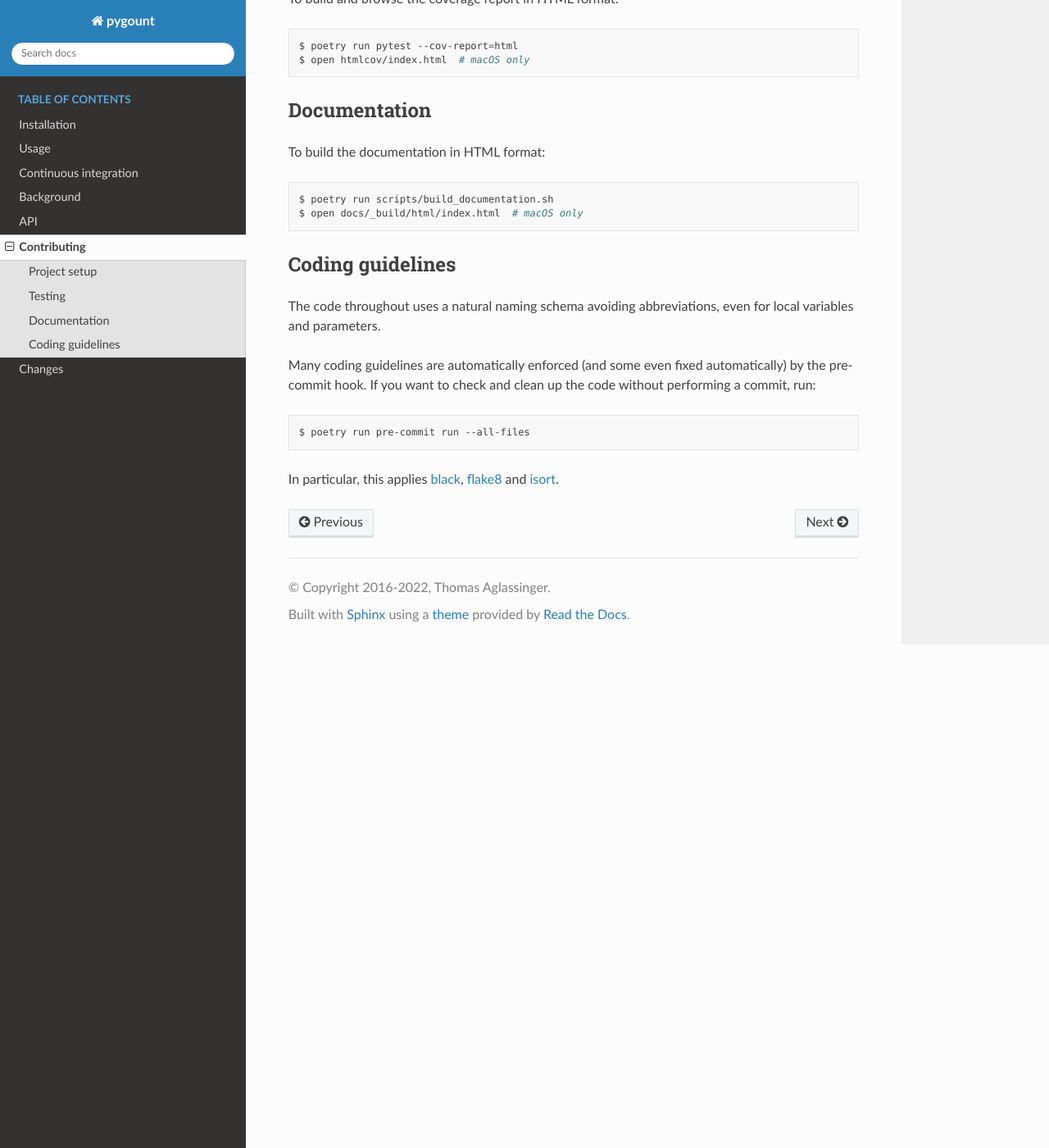
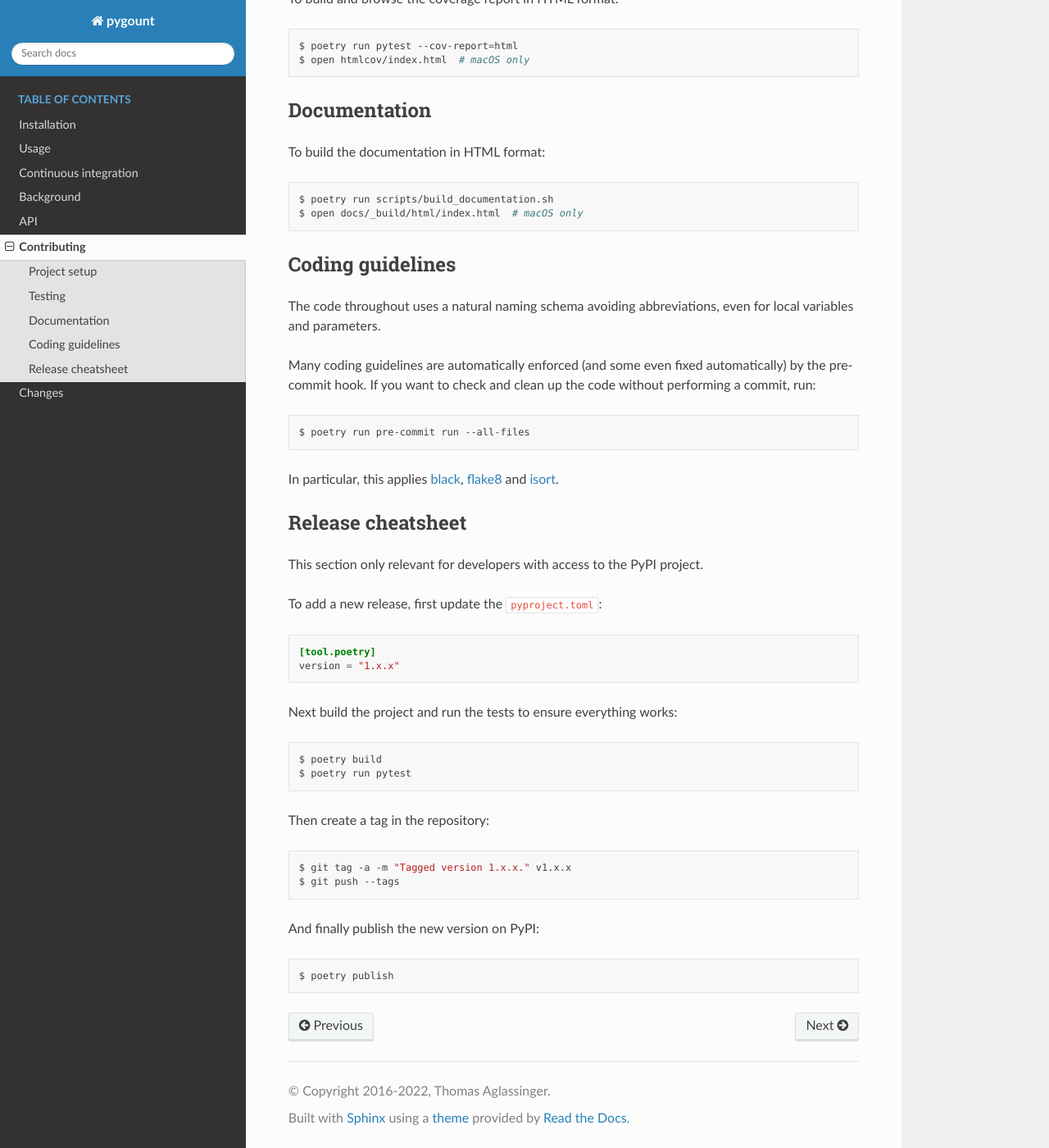
Before and after one commit to roskakori/pygount, a Sphinx documentation site: the page built from docs/contributing.rst, in a window 1280 px wide and 1400 px high, scrolled down 797 px. Shown: the whole window at 82% size. Built offline with Sphinx 7.4.7 and the Read the Docs theme 2.0.0, drawn with Linux system fonts in a browser that asks for light colours.

Commit message:
#75 Added release cheatsheet.

```diff
--- a/docs/changes.rst
+++ b/docs/changes.rst
@@ -5,7 +5,7 @@ Changes
 
 This chapter describes the changes coming with each new version of pygount.
 
-Version 1.3.0, 2022-xx-xx
+Version 1.3.0, 2022-01-06
 
 * Changed build process to `poetry <https://python-poetry.org/>`_ to change
   several messy configuration files into a single even more messy
--- a/docs/contributing.rst
+++ b/docs/contributing.rst
@@ -74,3 +74,35 @@ the code without performing a commit, run:
 In particular, this applies `black <https://black.readthedocs.io/en/stable/>`_,
 `flake8 <https://flake8.pycqa.org/>`_ and
 `isort <https://pypi.org/project/isort/>`_.
+
+Release cheatsheet
+------------------
+
+This section only relevant for developers with access to the PyPI project.
+
+To add a new release, first update the :file:`pyproject.toml`:
+
+.. code-block:: toml
+
+    [tool.poetry]
+    version = "1.x.x"
+
+Next build the project and run the tests to ensure everything works:
+
+.. code-block:: sh
+
+    $ poetry build
+    $ poetry run pytest
+
+Then create a tag in the repository:
+
+.. code-block:: sh
+
+    $ git tag -a -m "Tagged version 1.x.x." v1.x.x
+    $ git push --tags
+
+And finally publish the new version on PyPI:
+
+.. code-block:: sh
+
+    $ poetry publish
```
